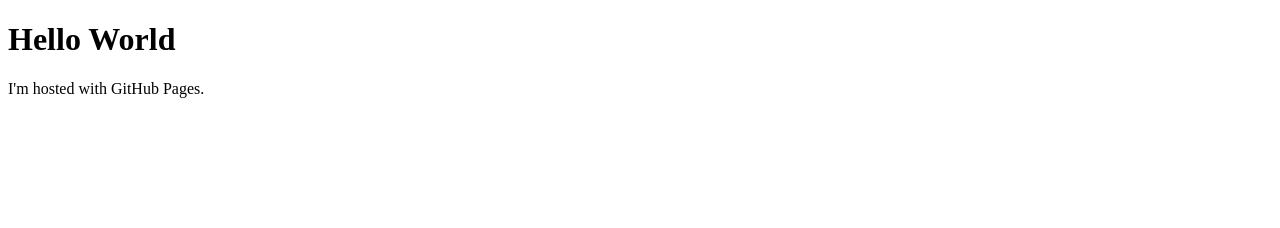
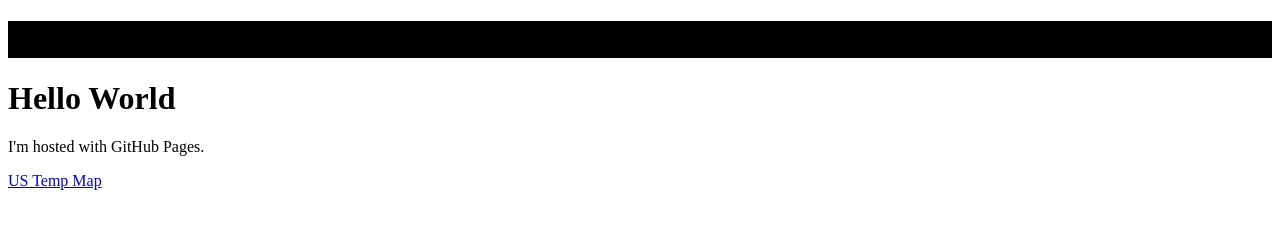
Before and after one commit to insidediamnd/insidediamond, a plain HTML site: page index.html in a window 1280 px wide. Drawn offline with Linux system fonts and the light colour scheme.

Commit message:
Update index.html

```diff
--- a/index.html
+++ b/index.html
@@ -1,7 +1,9 @@
 <!DOCTYPE html>
 <html>
 <body>
+  <h1 style="background-color:black;">black</h1>
 <h1>Hello World</h1>
 <p>I'm hosted with GitHub Pages.</p>
+<p><a href="ustempmap.html">US Temp Map</a></p>
 </body>
 </html>
```
